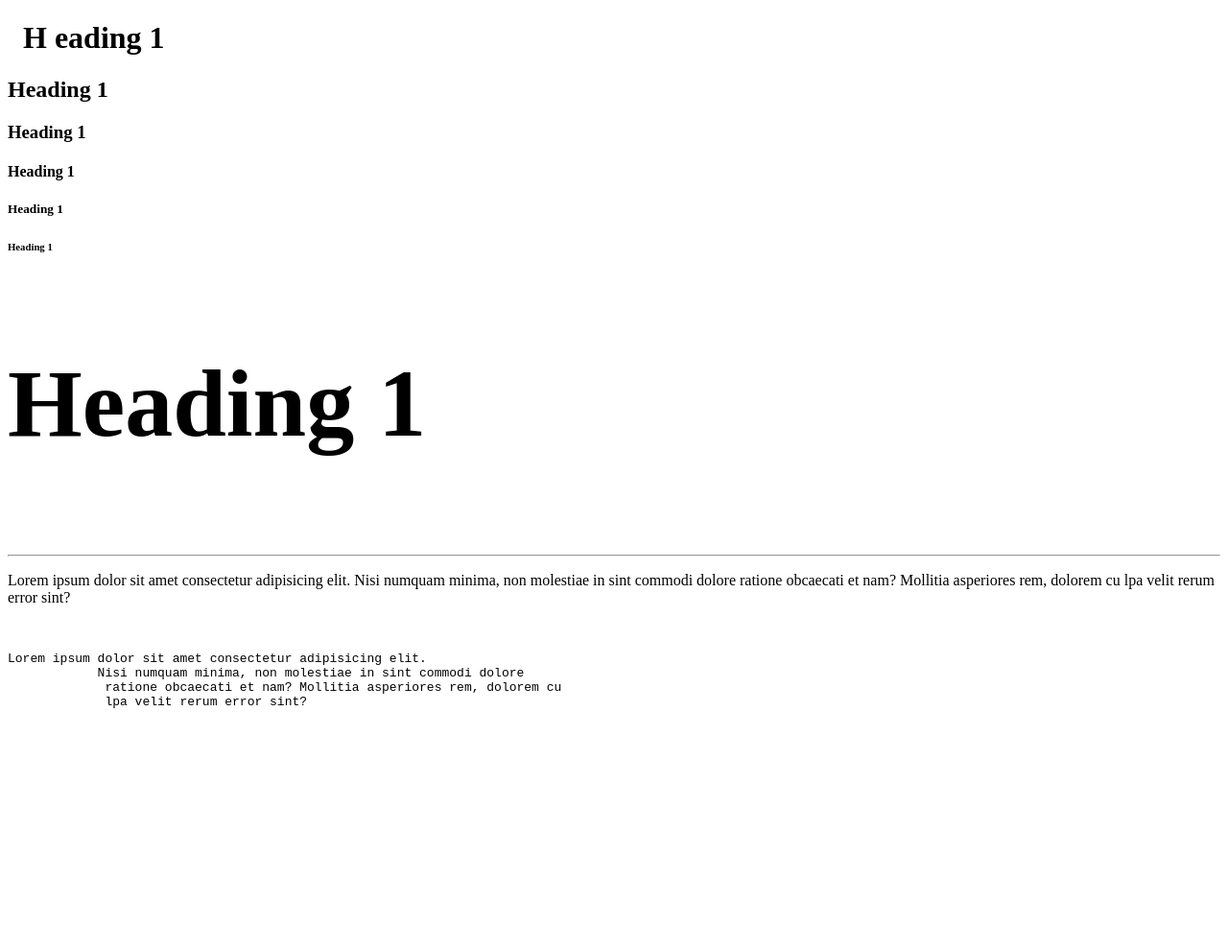
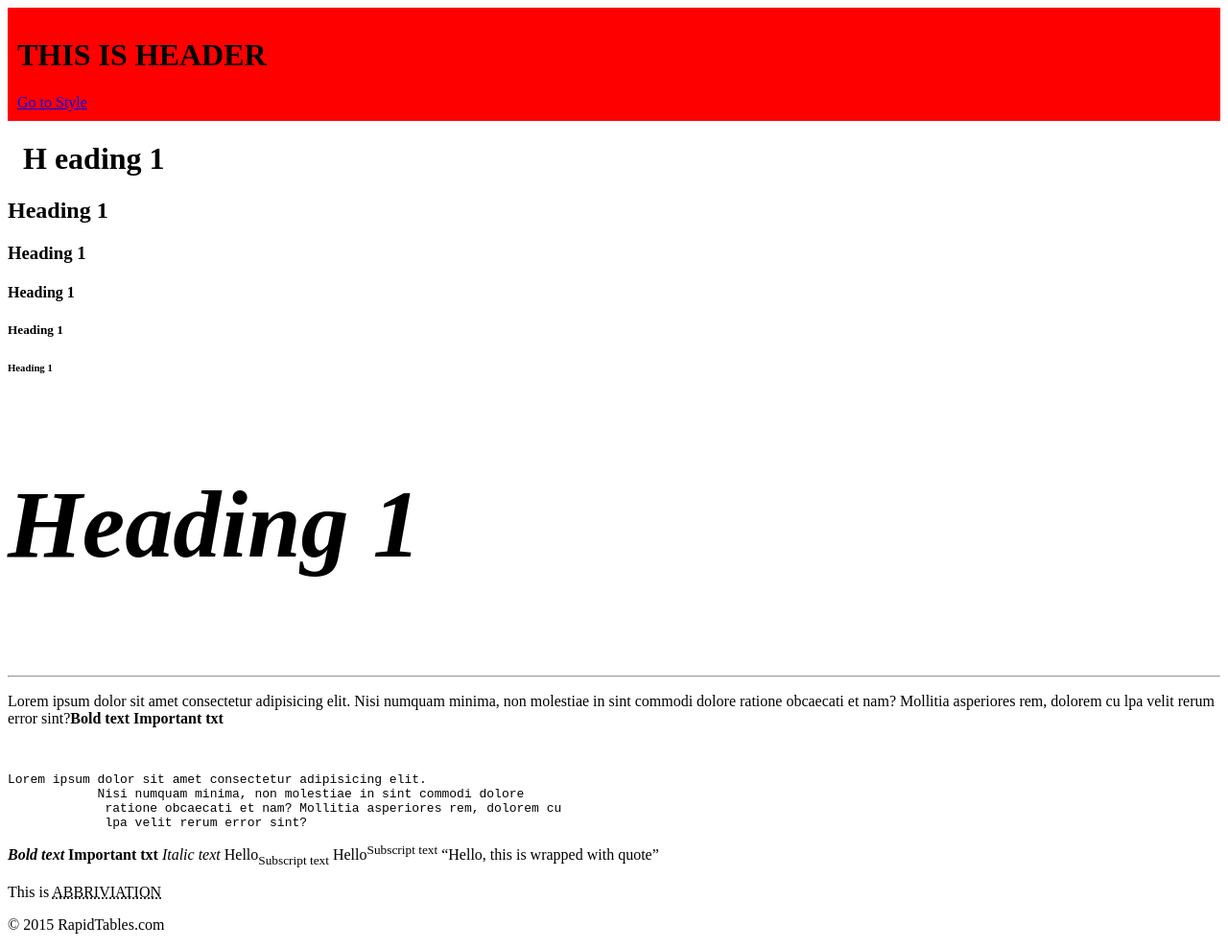
Before and after one commit to vishaldonga/js_ritika, a plain HTML site: page index.html in a window 1280 px wide. Shown: the whole page at 96% size. Before the commit the page ends 800 px from the top, so only its background shows below. Drawn offline with Linux system fonts and the light colour scheme.

Commit message:
date exercise

```diff
--- a/index.html
+++ b/index.html
@@ -13,6 +13,10 @@
     <script src="js/date.js"></script>
 </head>
 <body>
+    <div style="background-color: red; padding: 10px;"><h1>THIS IS HEADER</h1>
+     <a href="style.html">Go to Style</a>
+    </div>
+    <!-- <header>THIS IS HEADER</header> -->
    <div>
     <!-- <img src="https://i.postimg.cc/MGHsRdMc/mens-catg.jpg" alt="nature image"> -->
     <!-- heading -->
@@ -25,7 +29,7 @@
     <h5>Heading 1</h5>
     <h6>Heading 1</h6>
     <!-- paragraph -->
-    <p style="font-weight: bold; font-size: 100px;">Heading 1</p>
+    <p style="font-weight: bold; font-size: 100px;font-style: italic;">Heading 1</p>
     <!-- nextline -->
 
     <hr>
@@ -33,15 +37,25 @@
     <p>Lorem ipsum dolor sit amet consectetur adipisicing elit.
         Nisi numquam minima, non molestiae in sint commodi dolore
          ratione obcaecati et nam? Mollitia asperiores rem, dolorem cu
-         lpa velit rerum error sint?</p>
+         lpa velit rerum error sint?<b>Bold text</b>
+         <strong>Important txt</strong></p>
          <br>
-        <!-- Show content in given format only -->
+        <!-- Show content in given format only shortcut for commrnt Ctrl + K and Ctrl + C-->
          <pre>Lorem ipsum dolor sit amet consectetur adipisicing elit.
             Nisi numquam minima, non molestiae in sint commodi dolore
              ratione obcaecati et nam? Mollitia asperiores rem, dolorem cu
              lpa velit rerum error sint?</pre>
 
-
+             <b><i>Bold text</i></b>
+             <strong>Important txt</strong>
+             <i>Italic text</i>
+             Hello<sub>Subscript text</sub>
+             Hello<sup>Subscript text</sup>
+             <q>Hello, this is wrapped with quote</q>
+             <!-- ABBR -> Shorter form -->
+            <p>This is <abbr title="This is abbreviation title">ABBRIVIATION</abbr></p>
+            <!-- Copyright symbol html -->
+            <p>&copy; 2015 RapidTables.com</p>
 
     </div>
 </body>
--- a/js/date.js
+++ b/js/date.js
@@ -1,4 +1,5 @@
 console.log(Date.now()) //Return current timestamp
+
 
 //Time Object
 const now = new Date();
--- a/js/lec2.js
+++ b/js/lec2.js
@@ -29,6 +29,7 @@ console.log(Math.abs(-10))
 console.log(Math.sqrt(16))
 console.log(Math.pow(3, 3))
 
+export const BINARY = '01'
    //{
     //     "amount": "100",
     //     "vat": "10",
```
Also changed, not shown: style.html (+4 -1 lines), header.html (added).
